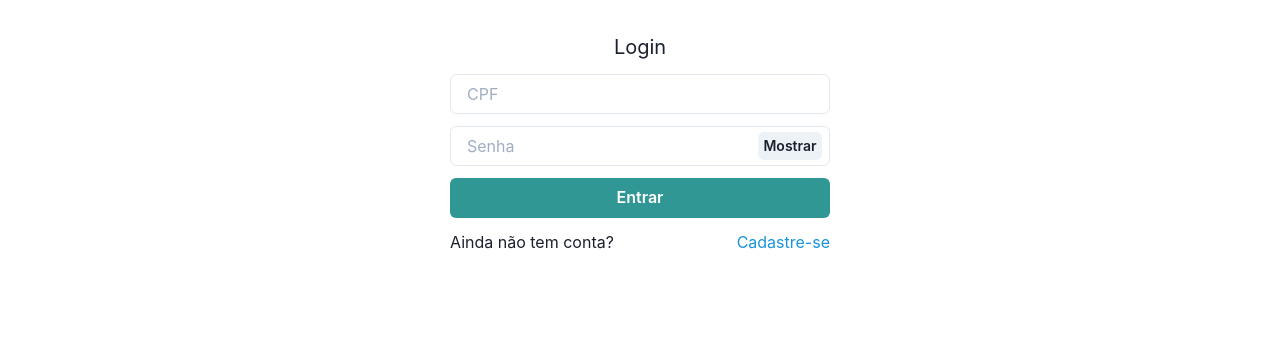
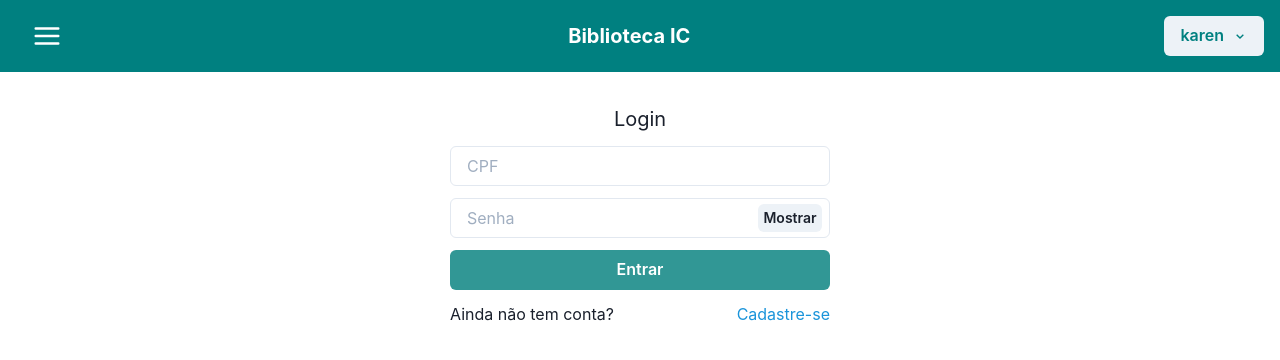
Before and after one commit to biblioteca-ic/biblioteca-ic, a React (Create React App) app in the folder front-end/: page /login in a window 1280 px wide. Shown: the top 360 px of the page. Built offline with nearby package versions, Linux system fonts and the light colour scheme.

Commit message:
add page wrapper component

```diff
--- a/front-end/src/pages/Login/index.tsx
+++ b/front-end/src/pages/Login/index.tsx
@@ -1,58 +1,56 @@
 import * as React from 'react';
 import { Link, Box, Text, Input, InputGroup, InputRightElement, Button, Stack } from '@chakra-ui/react';
 import { useHistory } from 'react-router-dom';
+import { Page } from '../../components/Page';
 
 const Login = () => {
-    const [cpf, setCpf] = React.useState<string>("")
-    const [password, setPassword] = React.useState<string>("")
-    const [show, setShow] = React.useState(false)
+  const [cpf, setCpf] = React.useState<string>('');
+  const [password, setPassword] = React.useState<string>('');
+  const [show, setShow] = React.useState(false);
 
-    const history = useHistory()
-    const handleClick = () => setShow(!show)
+  const history = useHistory();
+  const handleClick = () => setShow(!show);
 
   const handleLogin = () => {
     // verificar credenciais e redirecionar para a dashboard
-        history.push("/dashboard")
-    }
+    history.push('/dashboard');
+  };
 
   return (
-        <Box textAlign="center" fontSize="xl" p={8} display='flex' justifyContent='center'>
+    <Page>
+      <Box textAlign="center" fontSize="xl" p={8} display="flex" justifyContent="center">
+        <Stack spacing={3} display="flex" alignItems="center" w="80%" maxW={380} minW={320}>
+          <Text>Login</Text>
+          <Input value={cpf} onChange={e => setCpf(e.target.value)} placeholder="CPF" />
 
-            <Stack spacing={3} display='flex' alignItems='center' w='80%' maxW={380} minW={320}>
-                <Text>Login</Text>
-                <Input value={cpf}
-                    onChange={(e) => setCpf(e.target.value)}
-                    placeholder='CPF'
-
-                />
-
-                <InputGroup size='md' maxW={380}>
+          <InputGroup size="md" maxW={380}>
             <Input
               value={password}
-                        onChange={(e) => setPassword(e.target.value)}
-                        pr='4.5rem'
+              onChange={e => setPassword(e.target.value)}
+              pr="4.5rem"
               type={show ? 'text' : 'password'}
-                        placeholder='Senha'
+              placeholder="Senha"
             />
-                    <InputRightElement width='4.5rem'>
-                        <Button mr={2} h='1.75rem' size='sm' onClick={handleClick}>
+            <InputRightElement width="4.5rem">
+              <Button mr={2} h="1.75rem" size="sm" onClick={handleClick}>
                 {show ? 'Esconder' : 'Mostrar'}
               </Button>
             </InputRightElement>
           </InputGroup>
 
-                <Button colorScheme='teal' size='md' w='100%' onClick={() => handleLogin()}>
+          <Button colorScheme="teal" size="md" w="100%" onClick={() => handleLogin()}>
             Entrar
           </Button>
 
-                <Box width='100%' display="flex" justifyContent='space-between'>
-                    <Text fontSize='md'>Ainda não tem conta?</Text>
-                    <Link href="/register" color='#1A94DA'>
-                        <Text fontSize='md'>Cadastre-se</Text>
+          <Box width="100%" display="flex" justifyContent="space-between">
+            <Text fontSize="md">Ainda não tem conta?</Text>
+            <Link href="/register" color="#1A94DA">
+              <Text fontSize="md">Cadastre-se</Text>
             </Link>
           </Box>
         </Stack>
       </Box>
+    </Page>
   );
 };
 
--- a/front-end/src/pages/Register/index.tsx
+++ b/front-end/src/pages/Register/index.tsx
@@ -1,78 +1,68 @@
 import * as React from 'react';
 import { Checkbox, Link, Box, Text, Input, InputGroup, InputRightElement, Button, Stack } from '@chakra-ui/react';
 import { useHistory } from 'react-router-dom';
+import { Page } from '../../components/Page';
 
 const Register = () => {
-    const [nome, setNome] = React.useState<string>("")
-    const [matricula, setMatricula] = React.useState<string>("")
-    const [cpf, setCpf] = React.useState<string>("")
-    const [email, setEmail] = React.useState<string>("")
-    const [password, setPassword] = React.useState<string>("")
+  const [nome, setNome] = React.useState<string>('');
+  const [matricula, setMatricula] = React.useState<string>('');
+  const [cpf, setCpf] = React.useState<string>('');
+  const [email, setEmail] = React.useState<string>('');
+  const [password, setPassword] = React.useState<string>('');
   const [admin, setAdmin] = React.useState<boolean>(false);
-    const [show, setShow] = React.useState<boolean>(false)
+  const [show, setShow] = React.useState<boolean>(false);
 
-    const history = useHistory()
-    const handleClick = () => setShow(!show)
+  const history = useHistory();
+  const handleClick = () => setShow(!show);
 
   const handleReguister = () => {
     // verificar credenciais e redirecionar para a dashboard
-        history.push("/dashboard")
-    }
+    history.push('/dashboard');
+  };
 
   return (
-        <Box textAlign="center" fontSize="xl" p={8} display='flex' justifyContent='center'>
+    <Page>
+      <Box textAlign="center" fontSize="xl" p={8} display="flex" justifyContent="center">
+        <Stack spacing={3} display="flex" alignItems="center" w="80%" maxW={380} minW={320}>
+          <Text>Login</Text>
+          <Input value={nome} onChange={e => setNome(e.target.value)} placeholder="Nome" />
 
-            <Stack spacing={3} display='flex' alignItems='center' w='80%' maxW={380} minW={320}>
-                <Text>Login</Text>
-                <Input value={nome}
-                    onChange={(e) => setNome(e.target.value)}
-                    placeholder='Nome'
-                />
+          <Input value={matricula} onChange={e => setMatricula(e.target.value)} placeholder="Matrícula" />
 
-                <Input value={matricula}
-                    onChange={(e) => setMatricula(e.target.value)}
-                    placeholder='Matrícula'
-                />
+          <Input value={cpf} onChange={e => setCpf(e.target.value)} placeholder="CPF" />
 
-                <Input value={cpf}
-                    onChange={(e) => setCpf(e.target.value)}
-                    placeholder='CPF'
-                />
+          <Input value={email} onChange={e => setEmail(e.target.value)} placeholder="Email" />
 
-                <Input value={email}
-                    onChange={(e) => setEmail(e.target.value)}
-                    placeholder='Email'
-                />
-
-                <InputGroup size='md' maxW={380}>
+          <InputGroup size="md" maxW={380}>
             <Input
               value={password}
-                        onChange={(e) => setPassword(e.target.value)}
-                        pr='4.5rem'
+              onChange={e => setPassword(e.target.value)}
+              pr="4.5rem"
               type={show ? 'text' : 'password'}
-                        placeholder='Senha'
+              placeholder="Senha"
             />
-                    <InputRightElement width='4.5rem'>
-                        <Button mr={2} h='1.75rem' size='sm' onClick={handleClick}>
+            <InputRightElement width="4.5rem">
+              <Button mr={2} h="1.75rem" size="sm" onClick={handleClick}>
                 {show ? 'Esconder' : 'Mostrar'}
               </Button>
             </InputRightElement>
           </InputGroup>
 
-                <Checkbox isChecked={admin} >Administrador?</Checkbox>
+          <Checkbox isChecked={admin}>Administrador?</Checkbox>
 
-                <Button colorScheme='teal' size='md' w='100%' onClick={() => handleReguister()}>
+          <Button colorScheme="teal" size="md" w="100%" onClick={() => handleReguister()}>
             Criar conta
           </Button>
 
-                <Box width='100%' display="flex" justifyContent='space-between'>
-                    <Text fontSize='md'>Já tem conta?</Text>
-                    <Link href="/login" color='#1A94DA'>
-                        <Text fontSize='md'>Fazer login</Text>
+          <Box width="100%" display="flex" justifyContent="space-between">
+            <Text fontSize="md">Já tem conta?</Text>
+            <Link href="/login" color="#1A94DA">
+              <Text fontSize="md">Fazer login</Text>
             </Link>
           </Box>
         </Stack>
       </Box>
+    </Page>
   );
 };
 
```
Also changed, not shown: front-end/src/pages/Dashboard/index.tsx (line endings or trailing spaces). Lines whose indentation alone changed are shown as unchanged.
